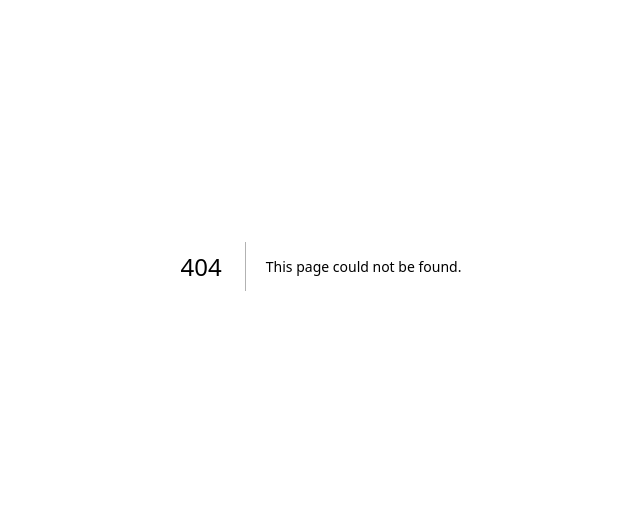
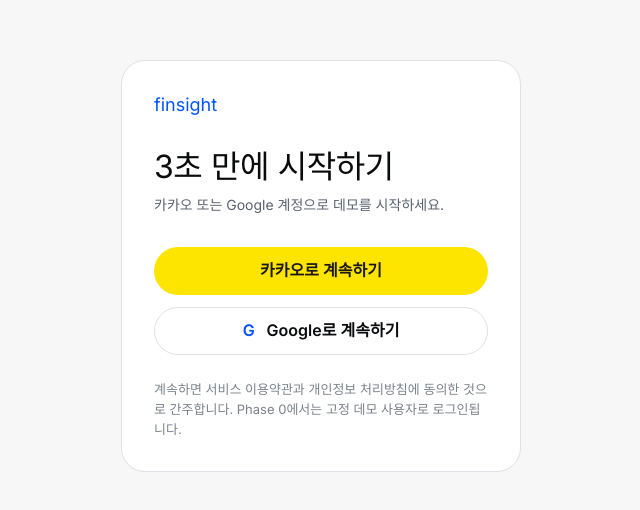
Before and after one commit to bis92/finsight, a Next.js app: page /login in a window 1280 px wide. Before the commit this address had no page. Shown: the part 134-644 px from the top of the page, without its empty margins (319-959 px from the left). Built offline with nearby package versions, Linux system fonts and the light colour scheme; a web font is replaced by a local one.

Commit message:
feat(0-mvp): step 10 — marketing-auth

```diff
--- a/phases/0-mvp/index.json
+++ b/phases/0-mvp/index.json
@@ -85,7 +85,10 @@
     {
       "step": 10,
       "name": "marketing-auth",
-      "status": "pending"
+      "status": "completed",
+      "started_at": "2026-07-14T22:35:47+0900",
+      "summary": "dark hero 랜딩·fixture 기반 읽기전용 게스트 데모·DATA_SOURCE live fail-closed 스텁 인증을 구성",
+      "completed_at": "2026-07-14T22:39:52+0900"
     },
     {
       "step": 11,
--- /dev/null
+++ b/src/app/api/auth/stub/route.ts
@@ -0,0 +1,21 @@
+import { NextResponse } from 'next/server'
+
+import { getDataSource } from '@/lib/env'
+import { canUseStubAuth } from '@/services/stub-auth'
+
+export async function POST(): Promise<Response> {
+  if (!canUseStubAuth(getDataSource())) {
+    return NextResponse.json(
+      { message: '스텁 로그인은 사용할 수 없습니다' },
+      { status: 403 },
+    )
+  }
+
+  const response = NextResponse.json({ redirectTo: '/upload' })
+  response.cookies.set('finsight_stub_session', 'mock-free-user', {
+    httpOnly: true,
+    sameSite: 'lax',
+    path: '/',
+  })
+  return response
+}
--- a/src/app/dashboard/DashboardClient.tsx
+++ b/src/app/dashboard/DashboardClient.tsx
@@ -45,8 +45,8 @@
 }
 
 export function DashboardClient({ guest }: { guest: boolean }) {
-  const { transactions, queryState } = useTransactions()
-  const { insights, queryState: insightState } = useInsights(PERIOD)
+  const { transactions, queryState } = useTransactions(undefined, guest)
+  const { insights, queryState: insightState } = useInsights(PERIOD, guest)
   const { profile } = useProfile()
   const reclassify = useReclassify()
   const [tab, setTab] = useState<Tab>('overview')
@@ -100,7 +100,7 @@
         <div className="mb-lg flex flex-wrap items-center gap-base rounded-lg border border-primary bg-canvas px-lg py-base">
           <Badge variant="pro">DEMO</Badge>
           <p className="flex-1 text-body-sm text-body">샘플 데이터로 보는 읽기 전용 대시보드입니다.</p>
-          <Link href="/upload" className="text-body-sm font-title-sm text-primary">내 파일로 해보기 →</Link>
+          <Link href="/login" className="text-body-sm font-title-sm text-primary">내 파일로 해보기 →</Link>
         </div>
       ) : null}
 
--- /dev/null
+++ b/src/app/login/LoginClient.tsx
@@ -0,0 +1,40 @@
+'use client'
+
+import { useRouter } from 'next/navigation'
+import { useState } from 'react'
+
+import { ApiError, apiClient } from '@/lib/apiClient'
+
+type StubLoginResponse = { redirectTo: string }
+
+export function LoginClient() {
+  const router = useRouter()
+  const [pending, setPending] = useState(false)
+  const [error, setError] = useState<string | null>(null)
+
+  const login = async () => {
+    setPending(true)
+    setError(null)
+    try {
+      const result = await apiClient.post<StubLoginResponse>('/api/auth/stub', {})
+      router.push(result.redirectTo)
+    } catch (caught) {
+      setError(caught instanceof ApiError ? caught.message : '로그인 중 오류가 발생했습니다')
+    } finally {
+      setPending(false)
+    }
+  }
+
+  return (
+    <div className="space-y-sm">
+      <button type="button" disabled={pending} onClick={login} className="flex min-h-12 w-full items-center justify-center rounded-pill bg-[#FEE500] px-lg text-button font-button text-[#191919] disabled:opacity-60">
+        카카오로 계속하기
+      </button>
+      <button type="button" disabled={pending} onClick={login} className="flex min-h-12 w-full items-center justify-center gap-sm rounded-pill border border-hairline bg-canvas px-lg text-button font-button text-ink disabled:opacity-60">
+        <span aria-hidden="true" className="font-sans text-primary">G</span>
+        Google로 계속하기
+      </button>
+      {error ? <p role="alert" className="text-body-sm text-semantic-down">{error}</p> : null}
+    </div>
+  )
+}
--- /dev/null
+++ b/src/app/login/page.tsx
@@ -0,0 +1,19 @@
+import Link from 'next/link'
+
+import { Card, Wordmark } from '@/components/ui'
+
+import { LoginClient } from './LoginClient'
+
+export default function LoginPage() {
+  return (
+    <main className="flex min-h-screen items-center justify-center bg-surface-soft px-lg py-xxl">
+      <Card className="w-full max-w-[400px] text-left">
+        <Link href="/" aria-label="핀사이트 홈"><Wordmark /></Link>
+        <h1 className="mt-xl text-title-lg font-title-lg">3초 만에 시작하기</h1>
+        <p className="mb-xl mt-xs text-body-sm text-body">카카오 또는 Google 계정으로 데모를 시작하세요.</p>
+        <LoginClient />
+        <p className="mt-lg text-caption leading-5 text-muted">계속하면 서비스 이용약관과 개인정보 처리방침에 동의한 것으로 간주합니다. Phase 0에서는 고정 데모 사용자로 로그인됩니다.</p>
+      </Card>
+    </main>
+  )
+}
--- a/src/app/page.tsx
+++ b/src/app/page.tsx
@@ -1,7 +1,41 @@
+import Link from 'next/link'
+
+import { Amount, Badge, Card, Footer, TopNav } from '@/components/ui'
+
+const features = [
+  ['컬럼 자동 매핑', '카드사마다 다른 CSV 컬럼을 샘플 20행 이내로 인식하고, 확정 전 직접 확인할 수 있어요.'],
+  ['통합 대시보드', '지출·수입·카테고리·가맹점을 결정론적 집계로 한 화면에 정리해요.'],
+  ['Pro 지출 진단', '집계된 숫자를 바탕으로 지출 구조와 실행 가능한 절감 제안을 보여줘요.'],
+] as const
+
 export default function HomePage() {
   return (
-    <main className="mx-auto flex min-h-screen max-w-container items-center px-lg">
-      <h1 className="font-display text-title-lg font-title-lg text-ink">FinSight</h1>
-    </main>
+    <div className="bg-canvas">
+      <TopNav actions={<><div className="hidden items-center gap-lg md:flex"><a href="#features" className="text-nav font-nav text-body">기능</a><a href="#pricing" className="text-nav font-nav text-body">요금제</a><a href="#security" className="text-nav font-nav text-body">보안</a></div><Link href="/login" className="text-nav font-nav text-body">로그인</Link><Link href="/login" className="inline-flex min-h-11 items-center rounded-pill bg-primary px-md text-button font-button text-on-primary hover:bg-primary-active">시작하기</Link></>} />
+
+      <main>
+        <section className="bg-surface-dark text-on-dark">
+          <div className="mx-auto grid max-w-container gap-xxl px-lg py-section lg:grid-cols-[1.05fr_.95fr] lg:items-center">
+            <div className="text-left">
+              <Badge className="border border-on-dark/20 bg-surface-dark-elevated text-on-dark">CSV 소비 분석</Badge>
+              <h1 className="mt-lg max-w-3xl font-display text-display-md font-display sm:text-display-lg lg:text-display-xl">내 돈이 어디로 갔는지, 3분 안에.</h1>
+              <p className="mt-lg max-w-xl text-body-md leading-7 text-on-dark-soft">은행 거래내역이나 카드 명세서 CSV를 올리면 지출 흐름을 정확한 숫자로 정리하고, 다음에 볼 지점을 알려드려요.</p>
+              <div className="mt-xl flex flex-wrap gap-sm"><Link href="/login" className="inline-flex min-h-12 items-center rounded-pill bg-primary px-xl text-button font-button text-on-primary hover:bg-primary-active">내 파일로 시작하기</Link><Link href="/dashboard?guest=1" className="inline-flex min-h-12 items-center rounded-pill border border-on-dark/40 px-xl text-button font-button text-on-dark">샘플로 먼저 보기</Link></div>
+            </div>
+            <div className="relative min-h-[380px]" aria-label="대시보드 미리보기">
+              <div className="absolute left-0 top-4 w-[78%] rounded-xl border border-white/10 bg-surface-dark-elevated p-xl shadow-[0_24px_60px_rgba(0,0,0,.45)]"><p className="text-caption text-on-dark-soft">2026년 6월 총지출</p><Amount value={1847620} direction="expense" className="mt-sm block text-[32px] text-on-dark" /><div className="mt-xl h-2 overflow-hidden rounded-pill bg-white/10"><div className="h-full w-3/5 bg-primary" /></div><p className="mt-sm text-caption text-on-dark-soft">식비와 쇼핑이 전체 지출의 48%예요.</p></div>
+              <div className="absolute bottom-4 right-0 w-[82%] rounded-xl border border-white/10 bg-canvas p-xl text-ink shadow-[0_24px_60px_rgba(0,0,0,.45)]"><div className="flex items-center justify-between"><p className="text-caption text-muted">지출 진단</p><Badge variant="pro">OPUS 4.8</Badge></div><p className="mt-lg text-title-md font-title-md">고정비보다 변동비를 먼저 살펴보세요.</p><p className="mt-sm text-body-sm leading-6 text-body">반복되는 배달·쇼핑 지출에서 조정 가능한 항목이 보여요.</p></div>
+            </div>
+          </div>
+        </section>
+
+        <section id="features" className="mx-auto max-w-container px-lg py-section text-left"><p className="text-caption-strong font-caption-strong text-primary">기능</p><h2 className="mt-sm font-display text-display-sm font-display">CSV 한 장에서 소비 흐름까지</h2><div className="mt-xl grid gap-lg md:grid-cols-3">{features.map(([title, body]) => <Card key={title}><h3 className="text-title-md font-title-md">{title}</h3><p className="mt-sm text-body-sm leading-6 text-body">{body}</p></Card>)}</div></section>
+
+        <section id="pricing" className="bg-surface-soft"><div className="mx-auto max-w-container px-lg py-section text-left"><p className="text-caption-strong font-caption-strong text-primary">요금제</p><h2 className="mt-sm font-display text-display-sm font-display">필요한 깊이만 선택하세요</h2><div className="mt-xl grid gap-lg md:grid-cols-2"><Card><p className="text-title-md font-title-md">Free</p><p className="mt-lg font-mono text-[36px] font-number tabular-nums">₩0</p><p className="mt-sm text-body-sm text-body">대시보드 전체와 기본 소비 분석</p><Link href="/login" className="mt-xl inline-flex min-h-11 items-center rounded-pill border border-hairline px-md text-button font-button text-ink">무료로 시작하기</Link></Card><div className="rounded-xl bg-surface-dark p-card text-on-dark"><div className="flex items-center justify-between"><p className="text-title-md font-title-md">Pro</p><Badge variant="pro">OPUS 4.8</Badge></div><p className="mt-lg font-mono text-[36px] font-number tabular-nums">₩9,900<span className="font-sans text-body-sm text-on-dark-soft">/월</span></p><p className="mt-sm text-body-sm text-on-dark-soft">심화 지출 진단과 정기구독 후보 탐지</p><Link href="/login" className="mt-xl inline-flex min-h-11 items-center rounded-pill bg-primary px-md text-button font-button text-on-primary">Pro 시작하기</Link></div></div></div></section>
+
+        <section id="security" className="mx-auto max-w-container px-lg py-section text-left"><p className="text-caption-strong font-caption-strong text-primary">보안</p><h2 className="mt-sm font-display text-display-sm font-display">금융 데이터의 경계를 지킵니다</h2><p className="mt-base max-w-2xl text-body-md leading-7 text-body">원본 파일은 비공개 저장소에 두고, 사용자별 접근 통제와 완전 삭제를 기본 원칙으로 설계했습니다.</p></section>
+      </main>
+      <Footer />
+    </div>
   )
 }
--- a/src/queries/insights/index.ts
+++ b/src/queries/insights/index.ts
@@ -17,11 +17,11 @@
   period: (period: string) => ['insights', period] as const,
 }
 
-export function useInsights(period: string) {
+export function useInsights(period: string, guest = false) {
   const query = useQuery({
-    queryKey: insightKeys.period(period),
+    queryKey: [...insightKeys.period(period), guest],
     queryFn: () => apiClient.get<InsightsResponse>(
-      `/api/insights?period=${encodeURIComponent(period)}`,
+      `/api/insights?period=${encodeURIComponent(period)}${guest ? '&guest=1' : ''}`,
     ),
   })
 
--- a/src/queries/transactions/index.ts
+++ b/src/queries/transactions/index.ts
@@ -9,18 +9,19 @@
 
 export const transactionKeys = {
   all: ['transactions'] as const,
-  list: (range?: DateRange) => ['transactions', range ?? null] as const,
+  list: (range?: DateRange, guest = false) => ['transactions', range ?? null, guest] as const,
 }
 
-export function useTransactions(range?: DateRange) {
+export function useTransactions(range?: DateRange, guest = false) {
   const query = useQuery({
-    queryKey: transactionKeys.list(range),
+    queryKey: transactionKeys.list(range, guest),
     queryFn: () => {
       const params = new URLSearchParams()
       if (range) {
         params.set('from', range.from)
         params.set('to', range.to)
       }
+      if (guest) params.set('guest', '1')
       const queryString = params.toString()
       return apiClient.get<{ transactions: Transaction[] }>(
         `/api/transactions${queryString ? `?${queryString}` : ''}`,
--- /dev/null
+++ b/src/services/stub-auth.ts
@@ -0,0 +1,5 @@
+import type { DataSource } from '@/lib/env'
+
+export function canUseStubAuth(dataSource: DataSource): boolean {
+  return dataSource === 'mock'
+}
```
Also changed, not shown: 2 other files (tests, documents, lock files or other folders).
